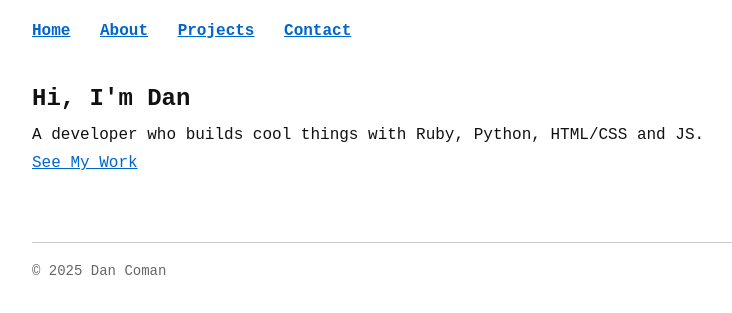
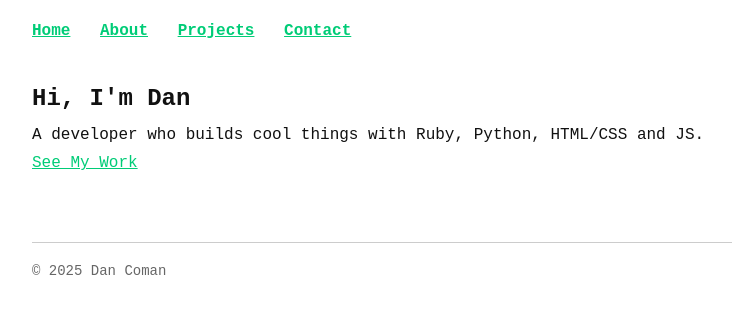
Before and after one commit to laccces/portfolio, a plain HTML site: page index.html in a window 1280 px wide. Shown: the part 81-394 px from the top of the page, without its empty margins (240-972 px from the left). Drawn offline with Linux system fonts and the light colour scheme.

Commit message:
link colour update

```diff
--- a/css/style.css
+++ b/css/style.css
@@ -17,7 +17,7 @@ body {
 }
 
 a {
-  color: #0066cc;
+  color: #00cc77;
   text-decoration: underline;
 }
 
```
